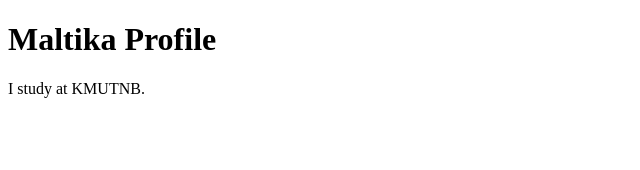
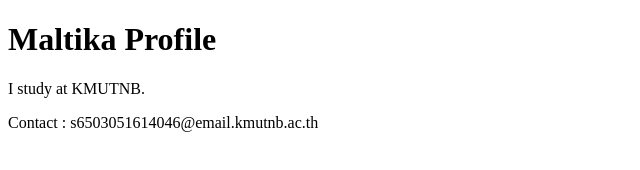
Before and after one commit to Maoooa/github-desktop-project, a plain HTML site: page index.html in a window 1280 px wide. Shown: the whole page, without its empty margins (0-640 px from the left). Drawn offline with Linux system fonts and the light colour scheme.

Commit message:
Add contact me
add contact me

```diff
--- a/index.html
+++ b/index.html
@@ -8,5 +8,6 @@
 <body>
     <h1>Maltika Profile</h1>
     <p>I study at KMUTNB.</p>
+    <footer>Contact : s6503051614046@email.kmutnb.ac.th</footer>
 </body>
 </html>
```
